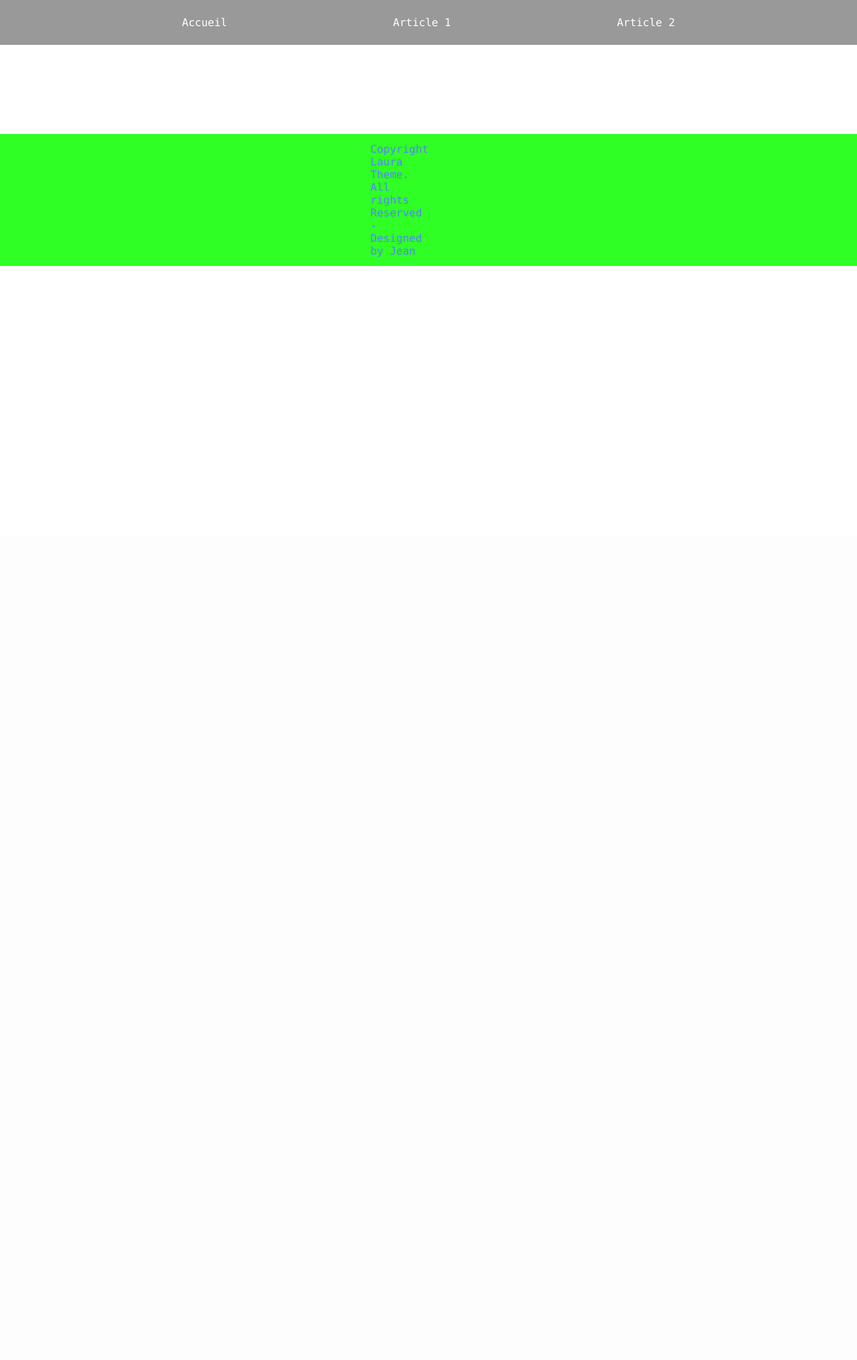
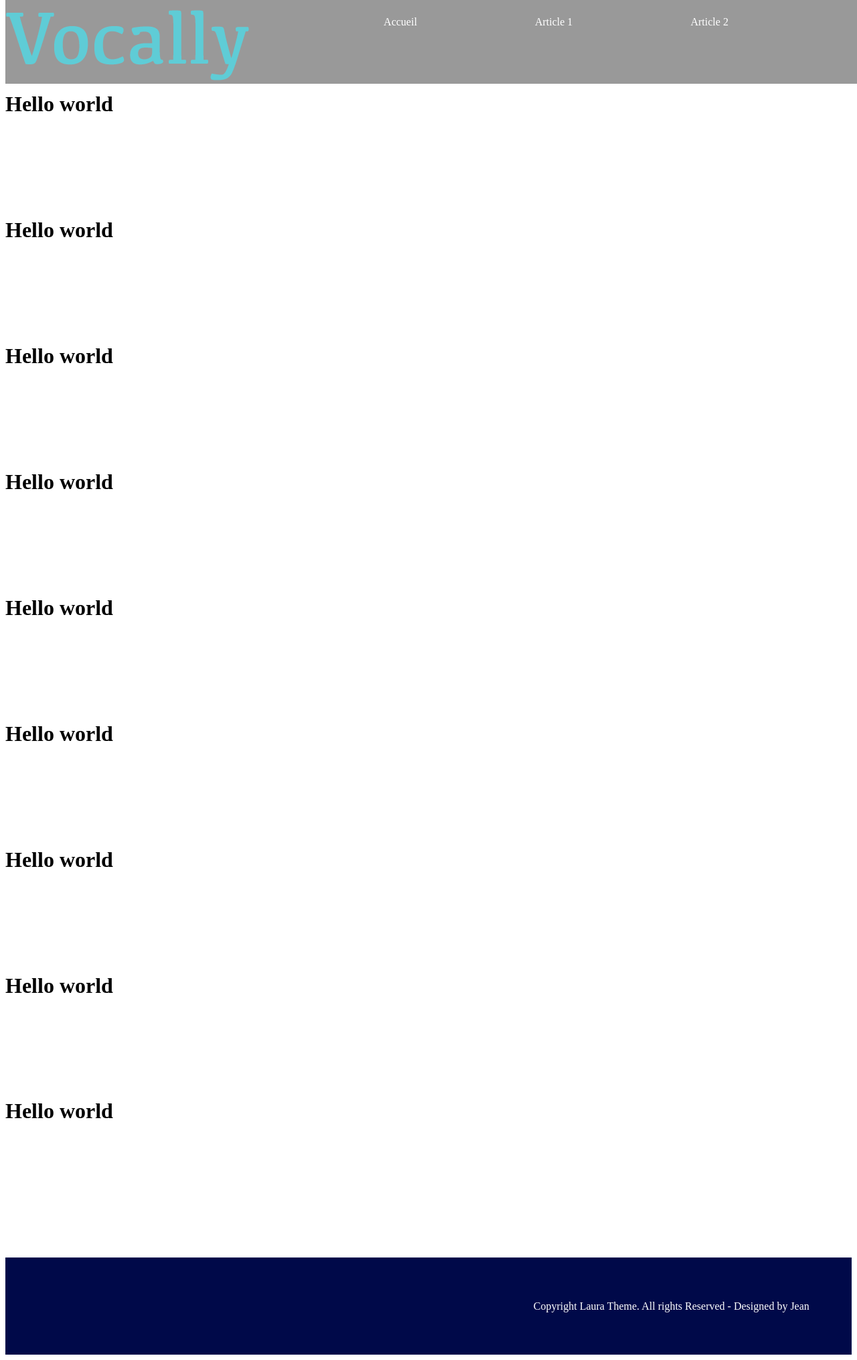
Before and after one commit to JeanWIS/mspr2-html, a PHP site: page / in a window 1280 px wide. Shown: the whole page at 67% size. Before the commit the page ends 397 px from the top, so only its background shows below. Run offline with PHP 8.4, Linux system fonts and the light colour scheme.

Commit message:
update: 13h

```diff
--- a/includes/footer.php
+++ b/includes/footer.php
@@ -1,3 +1,5 @@
 <footer>
     <div>Copyright Laura Theme. All rights Reserved - Designed by Jean</div>
 </footer>
+</body>
+</html>
--- a/includes/header.php
+++ b/includes/header.php
@@ -3,15 +3,17 @@
 <head>
     <meta charset="UTF-8">
     <meta name="viewport"
-    content="width=device-width, user-scalable=no, initial-scale=1.0, maximum-scale=1.0, minimum-scale=1.0">
+          content="width=device-width, user-scalable=no, initial-scale=1.0, maximum-scale=1.0, minimum-scale=1.0">
     <meta http-equiv="X-UA-Compatible" content="ie=edge">
-    <title><?php echo isset($title) ? $title : 'Page with no title ;( ' ; ?></title>
+    <title><?php echo isset($title) ? $title : 'Page with no title' ; ?></title>
     <link rel="stylesheet" href="public/css/app.css">
 </head>
 <body>
 
 <header>
     <nav>
+        <a class="site-logo" href="/"><img src="public/images/logo.png" alt="Logo" ></a>
+
         <ul id="navig">
             <li id="image1"><a href="index.html">Accueil</a></li>
             <li><a href="#">Article 1</a></li>
--- a/index.php
+++ b/index.php
@@ -1,2 +1,68 @@
 <?php include_once 'includes/header.php'; ?>
+
+<br>
+<br>
+<br>
+<br>
+<br>
+<br>
+<h1>Hello world</h1>
+<br>
+<br>
+<br>
+<br>
+<br>
+<br>
+<h1>Hello world</h1>
+<br>
+<br>
+<br>
+<br>
+<br>
+<br>
+<h1>Hello world</h1>
+<br>
+<br>
+<br>
+<br>
+<br>
+<br>
+<h1>Hello world</h1>
+<br>
+<br>
+<br>
+<br>
+<br>
+<br>
+<h1>Hello world</h1>
+<br>
+<br>
+<br>
+<br>
+<br>
+<br>
+<h1>Hello world</h1>
+<br>
+<br>
+<br>
+<br>
+<br>
+<br>
+<h1>Hello world</h1>
+<br>
+<br>
+<br>
+<br>
+<br>
+<br>
+<h1>Hello world</h1>
+<br>
+<br>
+<br>
+<br>
+<br>
+<br>
+<h1>Hello world</h1>
+
+
 <?php include_once 'includes/footer.php'; ?>
--- a/resources/sass/layout/_footer.scss
+++ b/resources/sass/layout/_footer.scss
@@ -3,9 +3,9 @@
     display: flex;
     justify-content: flex-end;
     align-items: center;
-    background-color: #2fff25;
-    padding: 1% 50%;
+    background-color: #000949;
+    padding: 5% 5%;
 }
 footer div{
-    color: #5782ff;
+    color: #ffffff;
 }
--- a/resources/sass/layout/_header.scss
+++ b/resources/sass/layout/_header.scss
@@ -1,14 +1,3 @@
-* {
-  box-sizing: border-box;
-  text-decoration: none;
-  scroll-behavior: smooth;
-}
-
-body {
-  margin: 0;
-  padding: 0;
-  font-family: Consolas, serif;
-}
 /*Nav bar*/
 nav{
   display: flex;
@@ -26,7 +15,8 @@
   width: 100%;
   height: 100%;
   justify-content: space-evenly;
-  align-items: center;
+  align-items: flex-end;
+
   padding: 0;
   margin: 1.5em;
 }
--- /dev/null
+++ b/resources/sass/layout/_main.scss
@@ -0,0 +1,11 @@
+* {
+  box-sizing: border-box;
+  text-decoration: none;
+  scroll-behavior: smooth;
+}
+
+body {
+  margin: 0;
+  padding: 0;
+  font-family: Consolas, serif;
+}
--- a/resources/sass/pages/_homepage.scss
+++ /dev/null
@@ -1,7 +0,0 @@
-<?php
-
-
-$title = 'Accueil';
-include('layout/footer.php');
-
-?>
```
Also changed, not shown: public/css/app.css, public/images/logo.png (added), public/images/logo.svg (added).
